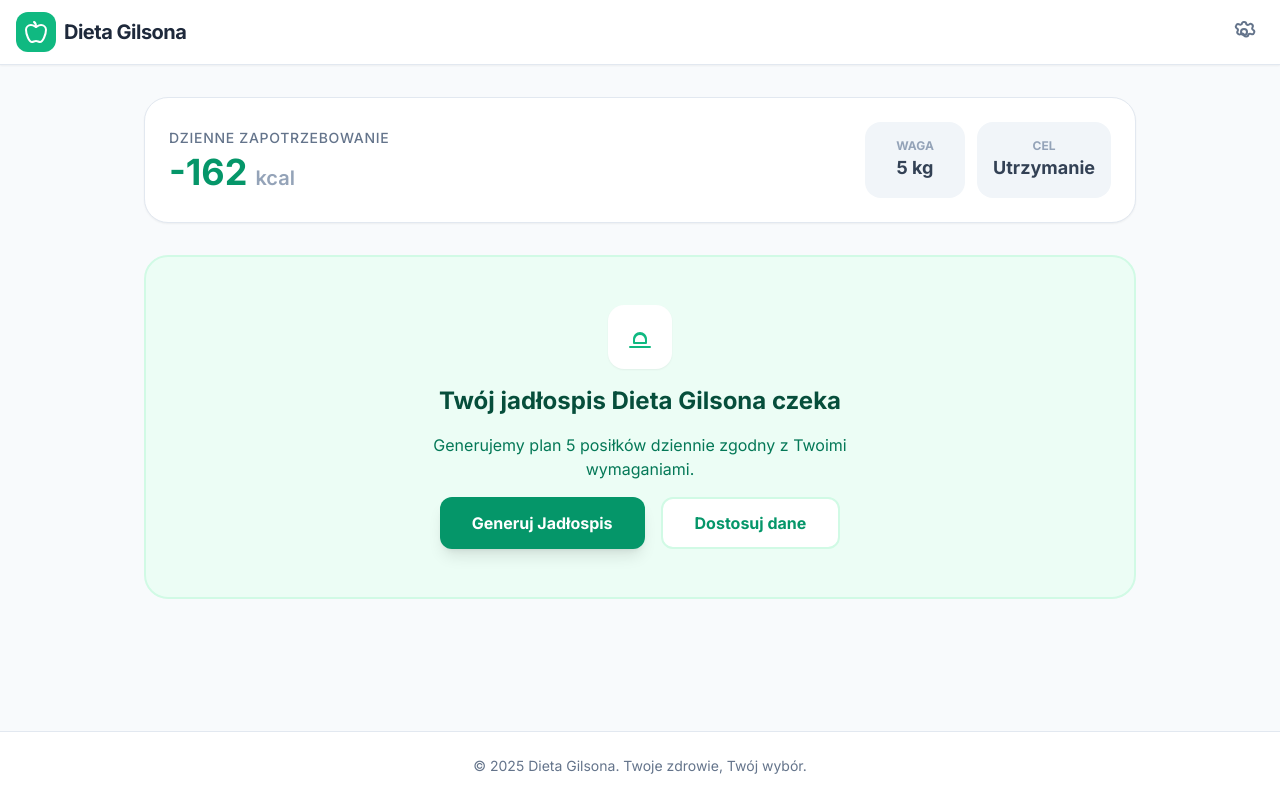
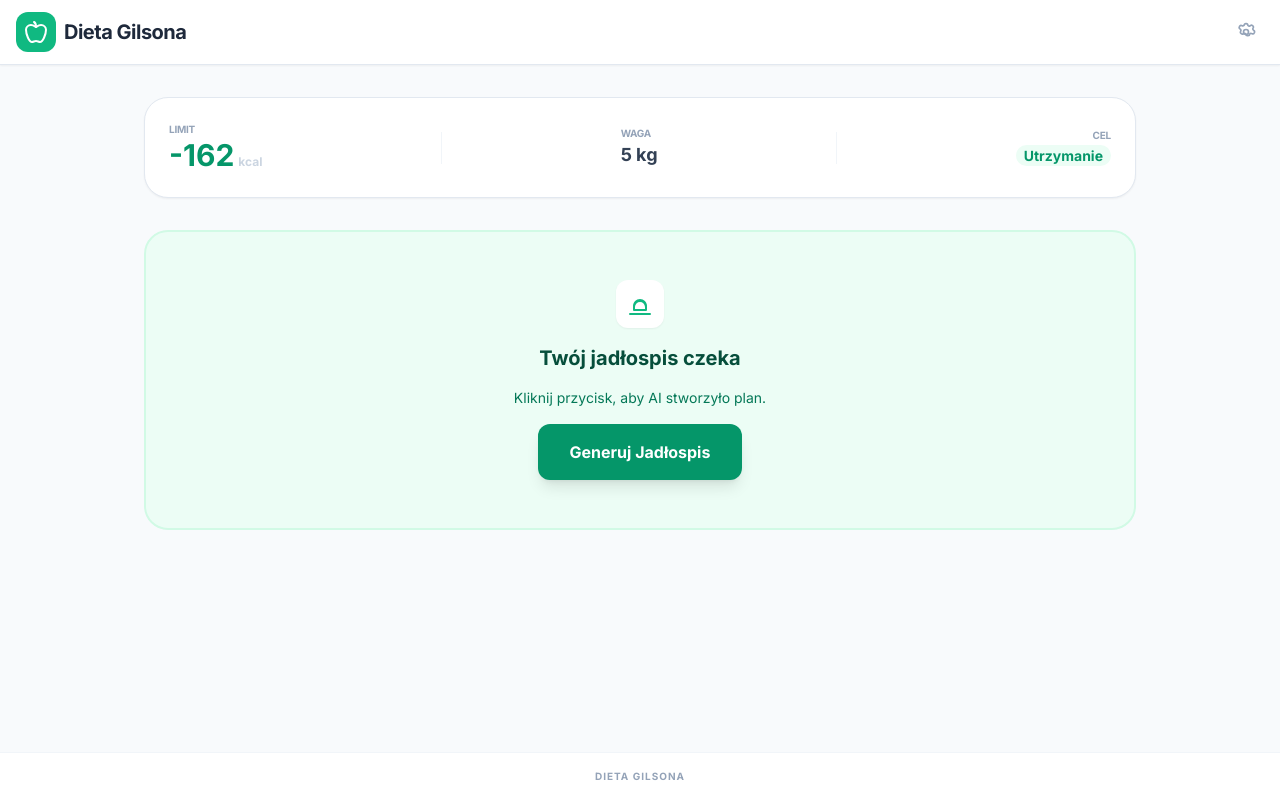
Before and after one commit to gh33ls0n/DietaAI, a React (Vite) app: page / in a window 1280 px wide. Both pictures are taken after typing "5", "5", "5", "Sample" into the empty fields and a click on the button "Przejdź do dashboardu". Built offline with nearby package versions, Linux system fonts and the light colour scheme.

Commit message:
dopasowanie do telefonu

```diff
--- a/App.tsx
+++ b/App.tsx
@@ -27,17 +27,14 @@ const App: React.FC = () => {
   const [isLoading, setIsLoading] = useState(false);
   const [error, setError] = useState<string | null>(null);
 
-  // Persistence
   useEffect(() => {
     if (profile) localStorage.setItem('user_profile', JSON.stringify(profile));
     if (mealPlan) localStorage.setItem('weekly_plan', JSON.stringify(mealPlan));
     localStorage.setItem('custom_meals', JSON.stringify(customMeals));
   }, [profile, mealPlan, customMeals]);
 
-  // Combined meals for swapping and browsing
   const allAvailableMeals = useMemo(() => [...MEAL_DATABASE, ...customMeals], [customMeals]);
 
-  // Calories Calculation
   const calculatedCalories = useMemo(() => {
     if (!profile) return 0;
     const { age, weight, height, gender, activityLevel, goal } = profile;
@@ -106,7 +103,7 @@ const App: React.FC = () => {
     <div className="min-h-screen flex flex-col">
       <Header onReset={handleReset} showReset={!!profile} />
 
-      <main className="flex-grow container mx-auto px-4 py-8 max-w-5xl">
+      <main className="flex-grow container mx-auto px-3 sm:px-4 py-4 sm:py-8 max-w-5xl">
         {!profile ? (
           <Onboarding onComplete={setProfile} />
         ) : (
@@ -128,9 +125,9 @@ const App: React.FC = () => {
         )}
       </main>
 
-      <footer className="bg-white border-t border-slate-200 py-6 mt-12">
-        <div className="container mx-auto px-4 text-center text-slate-500 text-sm">
-          &copy; {new Date().getFullYear()} {APP_NAME}. Twoje zdrowie, Twój wybór.
+      <footer className="bg-white border-t border-slate-100 py-4 mt-8">
+        <div className="container mx-auto px-4 text-center text-slate-400 text-[10px] uppercase font-bold tracking-widest">
+          {APP_NAME}
         </div>
       </footer>
     </div>
--- a/components/Dashboard.tsx
+++ b/components/Dashboard.tsx
@@ -30,76 +30,68 @@ const Dashboard: React.FC<DashboardProps> = ({
   const [activeTab, setActiveTab] = useState<'meals' | 'shopping' | 'inspirations' | 'settings'>('meals');
 
   return (
-    <div className="space-y-8 animate-in fade-in duration-500">
-      <section className="bg-white p-6 rounded-3xl shadow-sm border border-slate-200 flex flex-wrap items-center justify-between gap-6">
-        <div>
-          <h2 className="text-slate-500 text-sm font-medium uppercase tracking-wider mb-1">Dzienne zapotrzebowanie</h2>
-          <div className="flex items-baseline gap-2">
-            <span className="text-4xl font-extrabold text-emerald-600">{calories}</span>
-            <span className="text-xl font-semibold text-slate-400">kcal</span>
+    <div className="space-y-4 sm:space-y-8 animate-in fade-in duration-500">
+      {/* Kompaktowy pasek statusu */}
+      <section className="bg-white p-3 sm:p-6 rounded-2xl sm:rounded-3xl shadow-sm border border-slate-200 flex items-center justify-between gap-2 overflow-x-auto scrollbar-hide">
+        <div className="flex-shrink-0">
+          <h2 className="text-[10px] text-slate-400 font-bold uppercase tracking-tight">Limit</h2>
+          <div className="flex items-baseline gap-1">
+            <span className="text-xl sm:text-3xl font-black text-emerald-600">{calories}</span>
+            <span className="text-xs font-bold text-slate-300">kcal</span>
           </div>
         </div>
-        <div className="flex items-center gap-3">
-          <div className="bg-slate-100 rounded-2xl p-4 text-center min-w-[100px]">
-            <span className="block text-slate-400 text-xs font-bold uppercase">Waga</span>
-            <span className="text-lg font-bold text-slate-700">{profile.weight} kg</span>
+        <div className="h-8 w-px bg-slate-100 flex-shrink-0"></div>
+        <div className="flex-shrink-0">
+          <span className="block text-slate-400 text-[10px] font-bold uppercase tracking-tight">Waga</span>
+          <span className="text-sm sm:text-lg font-bold text-slate-700">{profile.weight} kg</span>
         </div>
-          <div className="bg-slate-100 rounded-2xl p-4 text-center min-w-[100px]">
-            <span className="block text-slate-400 text-xs font-bold uppercase">Cel</span>
-            <span className="text-lg font-bold text-slate-700">
+        <div className="h-8 w-px bg-slate-100 flex-shrink-0"></div>
+        <div className="flex-shrink-0 text-right">
+          <span className="block text-slate-400 text-[10px] font-bold uppercase tracking-tight">Cel</span>
+          <span className="text-xs sm:text-sm font-bold text-emerald-600 bg-emerald-50 px-2 py-0.5 rounded-full">
             {profile.goal === 'LOSE' ? 'Redukcja' : profile.goal === 'MAINTAIN' ? 'Utrzymanie' : 'Masa'}
           </span>
-          </div>
         </div>
       </section>
 
       {!mealPlan && !isLoading && activeTab !== 'settings' && activeTab !== 'inspirations' && (
-        <div className="bg-emerald-50 border-2 border-emerald-100 p-12 rounded-3xl text-center space-y-4">
-          <div className="mx-auto w-16 h-16 bg-white rounded-2xl shadow-sm flex items-center justify-center text-emerald-500">
+        <div className="bg-emerald-50 border-2 border-emerald-100 p-8 sm:p-12 rounded-3xl text-center space-y-4">
+          <div className="mx-auto w-12 h-12 bg-white rounded-xl shadow-sm flex items-center justify-center text-emerald-500">
             <Icons.ChefHat />
           </div>
-          <h3 className="text-2xl font-bold text-emerald-900">Twój jadłospis {APP_NAME} czeka</h3>
-          <p className="text-emerald-700 max-w-md mx-auto">Generujemy plan 5 posiłków dziennie zgodny z Twoimi wymaganiami.</p>
-          <div className="flex flex-wrap justify-center gap-4">
+          <h3 className="text-xl font-bold text-emerald-900">Twój jadłospis czeka</h3>
+          <p className="text-emerald-700 text-sm max-w-md mx-auto">Kliknij przycisk, aby AI stworzyło plan.</p>
           <button
             onClick={onGenerate}
-              className="bg-emerald-600 hover:bg-emerald-700 text-white font-bold px-8 py-3 rounded-xl shadow-lg transition-all"
+            className="w-full sm:w-auto bg-emerald-600 hover:bg-emerald-700 text-white font-bold px-8 py-4 rounded-xl shadow-lg transition-all"
           >
             Generuj Jadłospis
           </button>
-            <button
-              onClick={() => setActiveTab('settings')}
-              className="bg-white text-emerald-600 border-2 border-emerald-100 hover:border-emerald-200 font-bold px-8 py-3 rounded-xl transition-all"
-            >
-              Dostosuj dane
-            </button>
-          </div>
         </div>
       )}
 
       {isLoading && (
-        <div className="flex flex-col items-center justify-center p-20 text-center">
-          <div className="relative w-20 h-20 mb-6">
+        <div className="flex flex-col items-center justify-center p-12 text-center">
+          <div className="relative w-16 h-16 mb-6">
             <div className="absolute inset-0 border-4 border-emerald-100 rounded-full"></div>
             <div className="absolute inset-0 border-4 border-emerald-500 border-t-transparent rounded-full animate-spin"></div>
           </div>
-          <h3 className="text-xl font-bold text-slate-800">{APP_NAME} przygotowuje plan...</h3>
-          <p className="text-slate-500 mt-2">To potrwa tylko chwilę.</p>
+          <h3 className="text-lg font-bold text-slate-800">Pracuję nad menu...</h3>
         </div>
       )}
 
-      {error && <div className="bg-red-50 border border-red-200 text-red-700 p-4 rounded-xl text-center">{error}</div>}
+      {error && <div className="bg-red-50 border border-red-200 text-red-700 p-4 rounded-xl text-center text-sm">{error}</div>}
 
       {(mealPlan || activeTab === 'inspirations' || activeTab === 'settings') && !isLoading && (
-        <div className="space-y-6">
-          <div className="flex bg-slate-100 p-1 rounded-2xl w-fit mx-auto sm:mx-0 overflow-x-auto scrollbar-hide">
-            <button onClick={() => setActiveTab('meals')} className={`flex items-center gap-2 px-6 py-2 rounded-xl transition-all whitespace-nowrap ${activeTab === 'meals' ? 'bg-white shadow-sm text-emerald-600 font-bold' : 'text-slate-500 hover:text-slate-700'}`}><Icons.ChefHat />Jadłospis</button>
-            <button onClick={() => setActiveTab('shopping')} className={`flex items-center gap-2 px-6 py-2 rounded-xl transition-all whitespace-nowrap ${activeTab === 'shopping' ? 'bg-white shadow-sm text-emerald-600 font-bold' : 'text-slate-500 hover:text-slate-700'}`}><Icons.ShoppingBag />Lista Zakupów</button>
-            <button onClick={() => setActiveTab('inspirations')} className={`flex items-center gap-2 px-6 py-2 rounded-xl transition-all whitespace-nowrap ${activeTab === 'inspirations' ? 'bg-white shadow-sm text-emerald-600 font-bold' : 'text-slate-500 hover:text-slate-700'}`}><Icons.Plus />Baza Posiłków</button>
-            <button onClick={() => setActiveTab('settings')} className={`flex items-center gap-2 px-6 py-2 rounded-xl transition-all whitespace-nowrap ${activeTab === 'settings' ? 'bg-white shadow-sm text-emerald-600 font-bold' : 'text-slate-500 hover:text-slate-700'}`}><Icons.Settings />Ustawienia</button>
+        <div className="space-y-4">
+          <div className="flex bg-slate-200/50 p-1 rounded-xl w-full sm:w-fit overflow-x-auto scrollbar-hide">
+            <button onClick={() => setActiveTab('meals')} className={`flex-1 sm:flex-none flex items-center justify-center gap-1.5 px-4 py-2 rounded-lg transition-all text-xs font-bold whitespace-nowrap ${activeTab === 'meals' ? 'bg-white shadow-sm text-emerald-600' : 'text-slate-500'}`}><Icons.ChefHat className="w-4 h-4" />Jadłospis</button>
+            <button onClick={() => setActiveTab('shopping')} className={`flex-1 sm:flex-none flex items-center justify-center gap-1.5 px-4 py-2 rounded-lg transition-all text-xs font-bold whitespace-nowrap ${activeTab === 'shopping' ? 'bg-white shadow-sm text-emerald-600' : 'text-slate-500'}`}><Icons.ShoppingBag className="w-4 h-4" />Zakupy</button>
+            <button onClick={() => setActiveTab('inspirations')} className={`flex-1 sm:flex-none flex items-center justify-center gap-1.5 px-4 py-2 rounded-lg transition-all text-xs font-bold whitespace-nowrap ${activeTab === 'inspirations' ? 'bg-white shadow-sm text-emerald-600' : 'text-slate-500'}`}><Icons.Plus className="w-4 h-4" />Baza</button>
+            <button onClick={() => setActiveTab('settings')} className={`flex-1 sm:flex-none flex items-center justify-center gap-1.5 px-4 py-2 rounded-lg transition-all text-xs font-bold whitespace-nowrap ${activeTab === 'settings' ? 'bg-white shadow-sm text-emerald-600' : 'text-slate-500'}`}><Icons.Settings className="w-4 h-4" />Opcje</button>
           </div>
 
-          <div className="mt-6">
+          <div className="mt-2">
             {activeTab === 'meals' && mealPlan ? (
               <MealPlanView mealPlan={mealPlan} allAvailableMeals={allAvailableMeals} onRegenerate={onGenerate} onUpdateMeal={onUpdateMeal} />
             ) : activeTab === 'shopping' && mealPlan ? (
@@ -109,10 +101,7 @@ const Dashboard: React.FC<DashboardProps> = ({
             ) : activeTab === 'settings' ? (
               <SettingsView profile={profile} onUpdateProfile={onUpdateProfile} onReset={onReset} />
             ) : (
-              <div className="text-center py-20 bg-slate-50 rounded-3xl border-2 border-dashed border-slate-200">
-                <p className="text-slate-500">Brak aktywnego jadłospisu.</p>
-                <button onClick={onGenerate} className="mt-4 text-emerald-600 font-bold underline">Generuj teraz</button>
-              </div>
+              <div className="text-center py-10">Brak danych.</div>
             )}
           </div>
         </div>
--- a/components/Header.tsx
+++ b/components/Header.tsx
@@ -10,12 +10,12 @@ interface HeaderProps {
 const Header: React.FC<HeaderProps> = ({ onReset, showReset }) => {
   return (
     <header className="bg-white border-b border-slate-200 sticky top-0 z-50 shadow-sm">
-      <div className="container mx-auto px-4 h-16 flex items-center justify-between">
+      <div className="container mx-auto px-4 h-12 sm:h-16 flex items-center justify-between">
         <div className="flex items-center gap-2">
-          <div className="w-10 h-10 bg-emerald-500 rounded-xl flex items-center justify-center text-white">
-            <Icons.Apple />
+          <div className="w-8 h-8 sm:w-10 sm:h-10 bg-emerald-500 rounded-lg sm:rounded-xl flex items-center justify-center text-white">
+            <Icons.Apple className="w-5 h-5 sm:w-6 sm:h-6" />
           </div>
-          <span className="text-xl font-bold tracking-tight text-slate-800">
+          <span className="text-lg sm:text-xl font-bold tracking-tight text-slate-800">
             {APP_NAME}
           </span>
         </div>
@@ -23,10 +23,10 @@ const Header: React.FC<HeaderProps> = ({ onReset, showReset }) => {
         {showReset && (
           <button
             onClick={onReset}
-            className="text-slate-500 hover:text-red-500 transition-colors p-2"
+            className="text-slate-400 hover:text-red-500 transition-colors p-2"
             title="Resetuj ustawienia"
           >
-            <Icons.Settings />
+            <Icons.Settings className="w-5 h-5" />
           </button>
         )}
       </div>
```
Also changed, not shown: components/MealPlanView.tsx (+61 -66 lines). Lines whose indentation alone changed are shown as unchanged.
